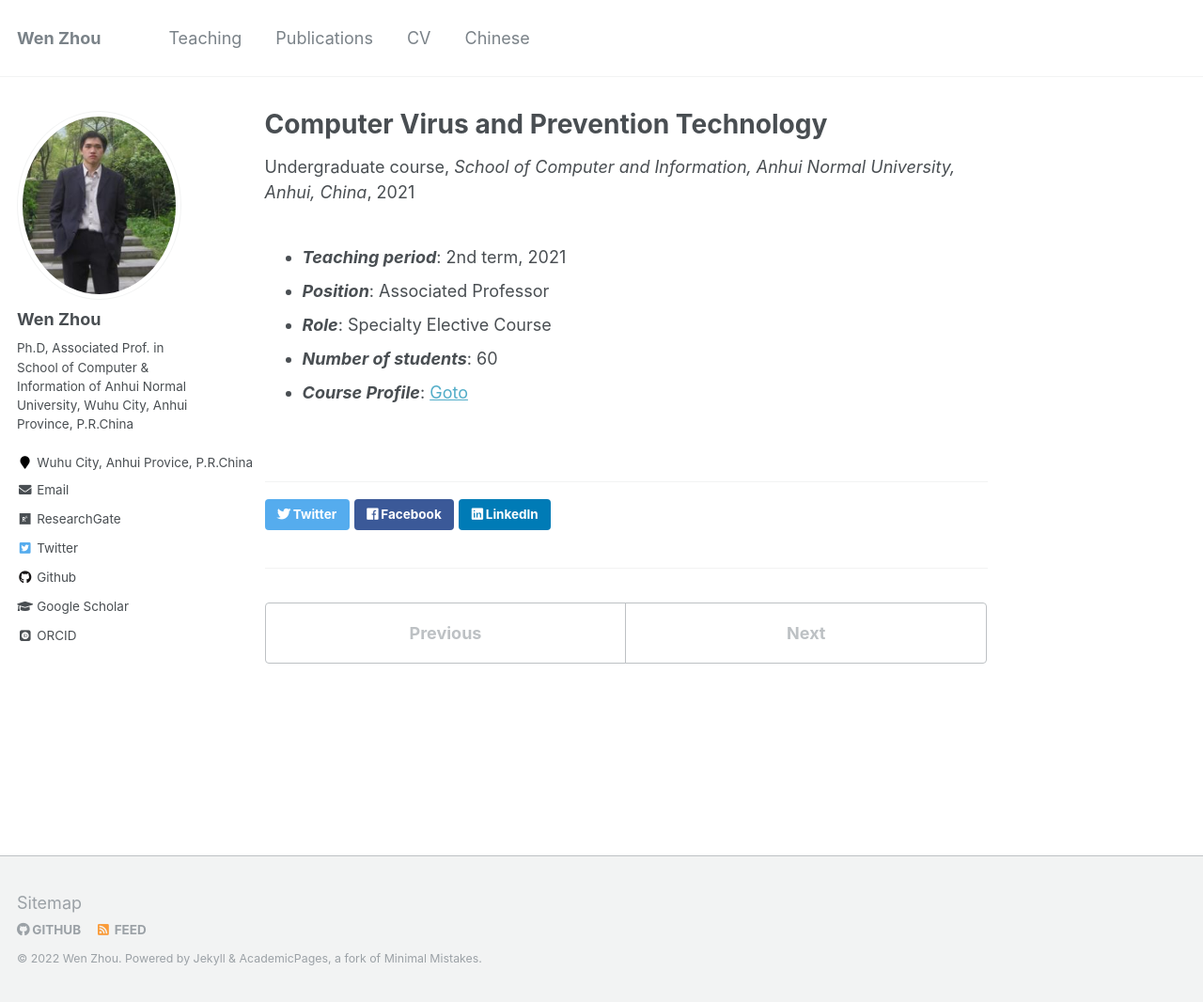
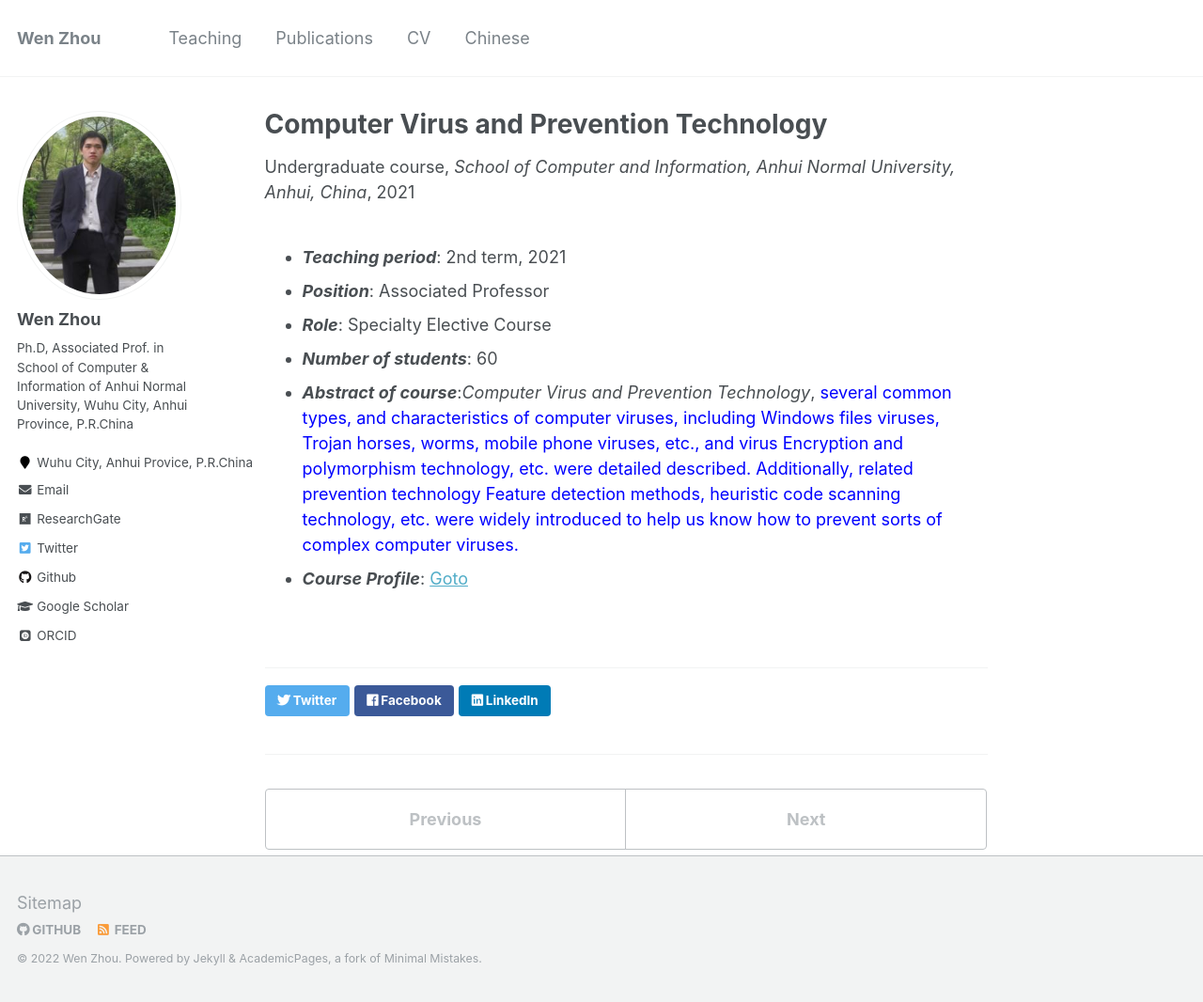
Before and after one commit to zhouwen327/zhouwen327.github.io, a Jekyll site: the page built from _teaching/2021-T2-CVIR.md, in a window 1280 px wide and 1066 px high. Shown: the whole window at 94% size. Built offline with Jekyll 4.4.1, drawn with Linux system fonts in a browser that asks for light colours; some web fonts are replaced.

Commit message:
Update 2021-T2-CVIR.md

```diff
--- a/_teaching/2021-T2-CVIR.md
+++ b/_teaching/2021-T2-CVIR.md
@@ -11,4 +11,5 @@ location: "Wuhu Anhui"
 * ___Position___: Associated Professor
 * ___Role___: Specialty Elective Course
 * ___Number of students___: 60
+* ___Abstract of course___:*Computer Virus and Prevention Technology*, <font color='blue'> several common types, and characteristics of computer viruses, including Windows files viruses, Trojan horses, worms, mobile phone viruses, etc., and virus Encryption and polymorphism technology, etc.  were detailed described. Additionally, related prevention technology Feature detection methods, heuristic code scanning technology, etc. were widely introduced to help us know how to prevent sorts of complex computer viruses.</font>
 * ___Course Profile___: [Goto](http://ivr-ahnu.cn/lectures/virus/)
```
